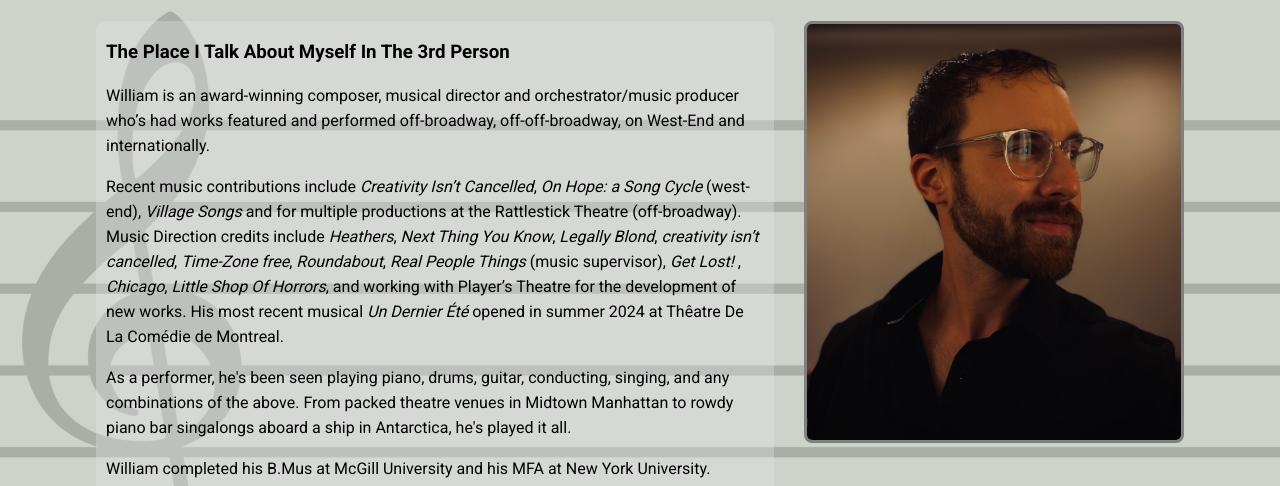
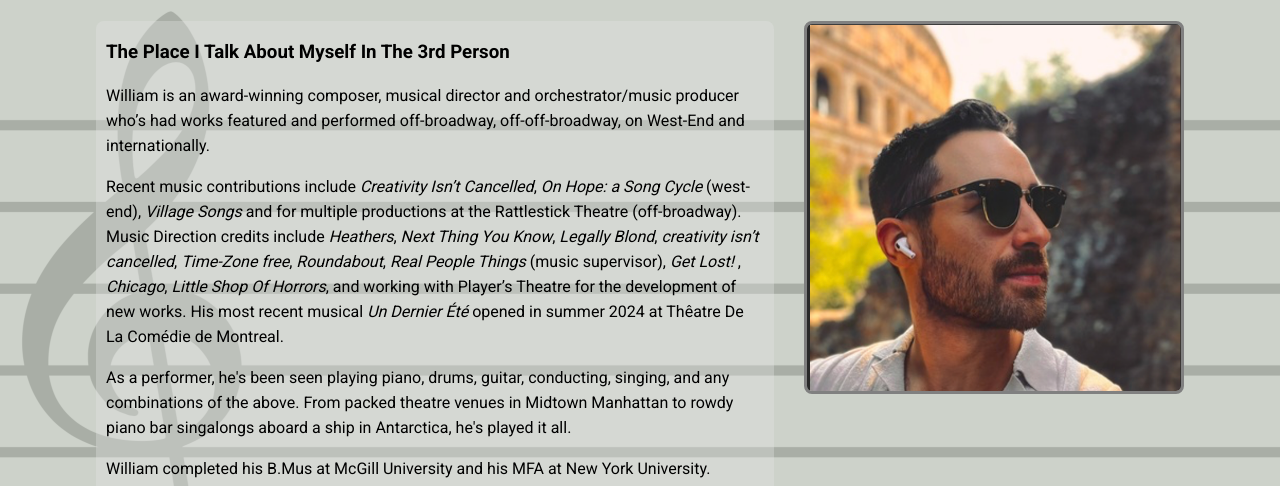
Before and after one commit to Williamkarras/williamkarras, a plain HTML site: page about.html in a window 1280 px wide. Shown: the part 98-584 px from the top of the page. Drawn offline with Linux system fonts and the light colour scheme; a web font is replaced by a local one.

Commit message:
Changed headshot
updated pictures

```diff
--- a/about.html
+++ b/about.html
@@ -48,7 +48,7 @@
 
                 </div>
                 <div class="biopic">
-                    <img class="willpic" src="images/pic2.jpg" width="380" alt="William's headshot">
+                    <img class="willpic" src="images/headshot.png" width="380" alt="William's headshot">
                 </div>
                 <div class="footer2">
         <div class="center">
```
Also changed, not shown: images/headshot.png (added), 1 other file.
